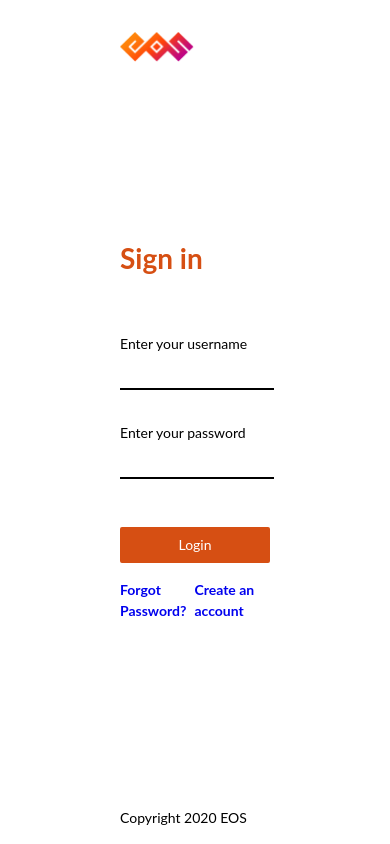
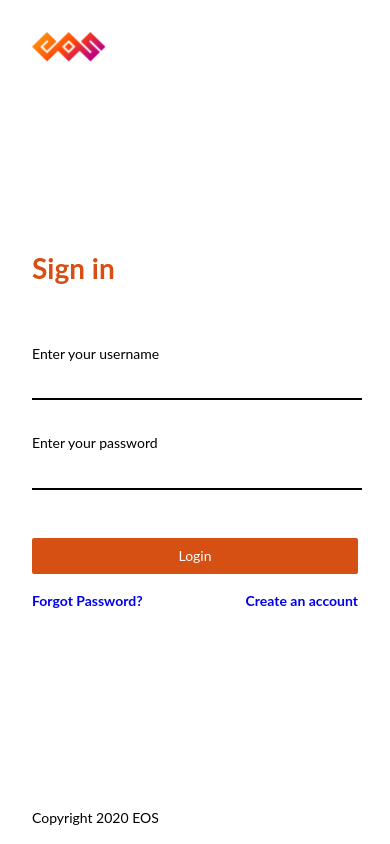
Before and after one commit to EOS-uiux-Solutions/user-story, a React (Create React App) app: page / in a window 390 px wide. Built offline with nearby package versions, Linux system fonts and the light colour scheme.

Commit message:
Fixed the width issue in the smallest resolution (768px boundary)

```diff
--- a/src/assets/scss/pages/authentication.scss
+++ b/src/assets/scss/pages/authentication.scss
@@ -139,6 +139,7 @@
   }
 
   .container-right {
+    padding: 0 32px;
     width: 419px;
 
     .header {
```
